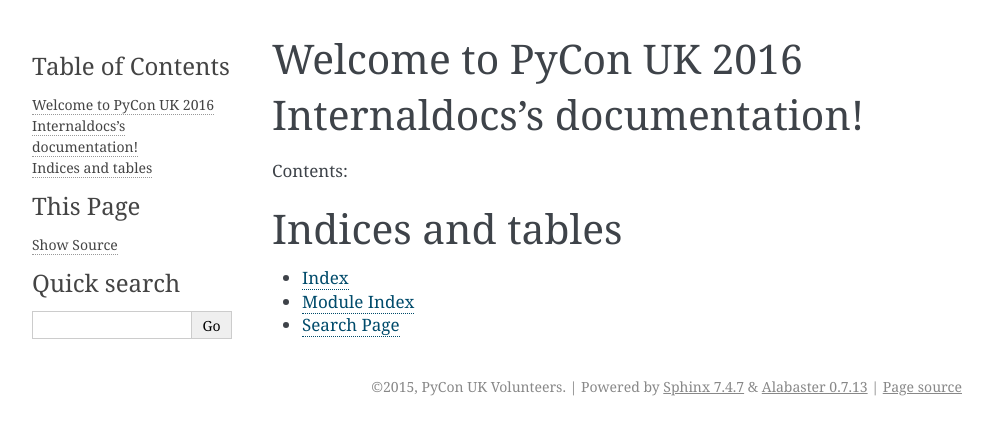
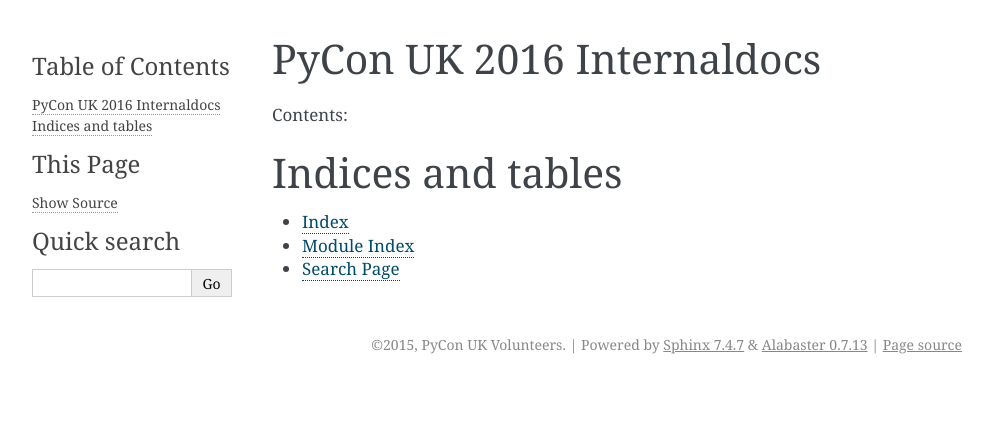
Before and after one commit to PyconUK/documentation, a Sphinx documentation site: the page built from source/index.rst, in a window 1280 px wide. Shown: the top 435 px of the page, without its empty margins (148-1141 px from the left). Built offline with Sphinx 7.4.7, drawn with Linux system fonts in a browser that asks for light colours; some of the changed lines change nothing that is shown.

Commit message:
Strip some index boilerplate

```diff
--- a/source/index.rst
+++ b/source/index.rst
@@ -1,10 +1,5 @@
-.. PyCon UK 2016 Internaldocs documentation master file, created by
-   sphinx-quickstart on Mon Oct 19 12:15:11 2015.
-   You can adapt this file completely to your liking, but it should at least
-   contain the root `toctree` directive.
-
-Welcome to PyCon UK 2016 Internaldocs's documentation!
-======================================================
+PyCon UK 2016 Internaldocs
+==========================
 
 Contents:
 
```
